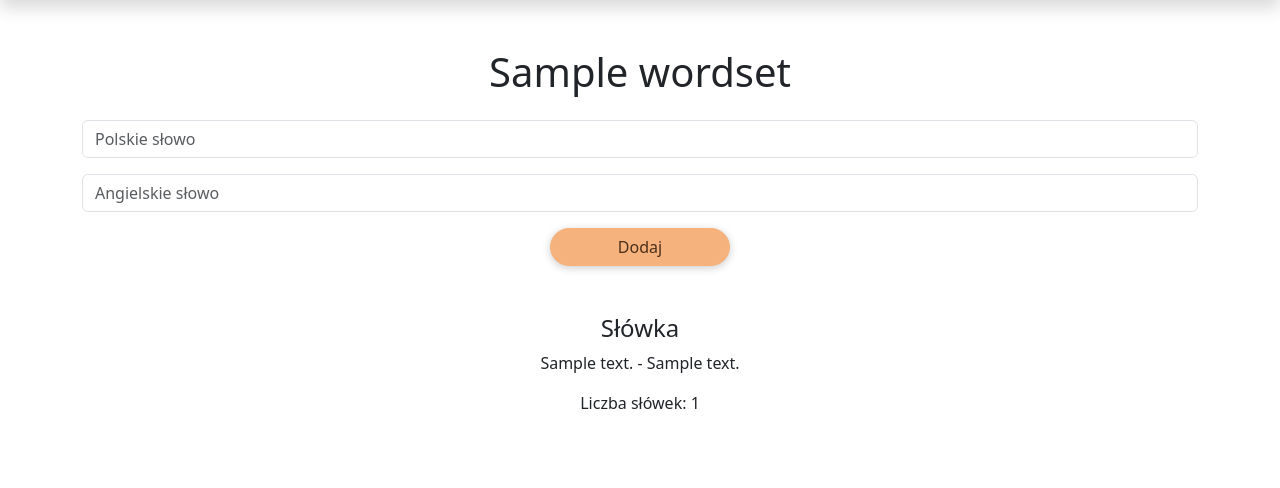
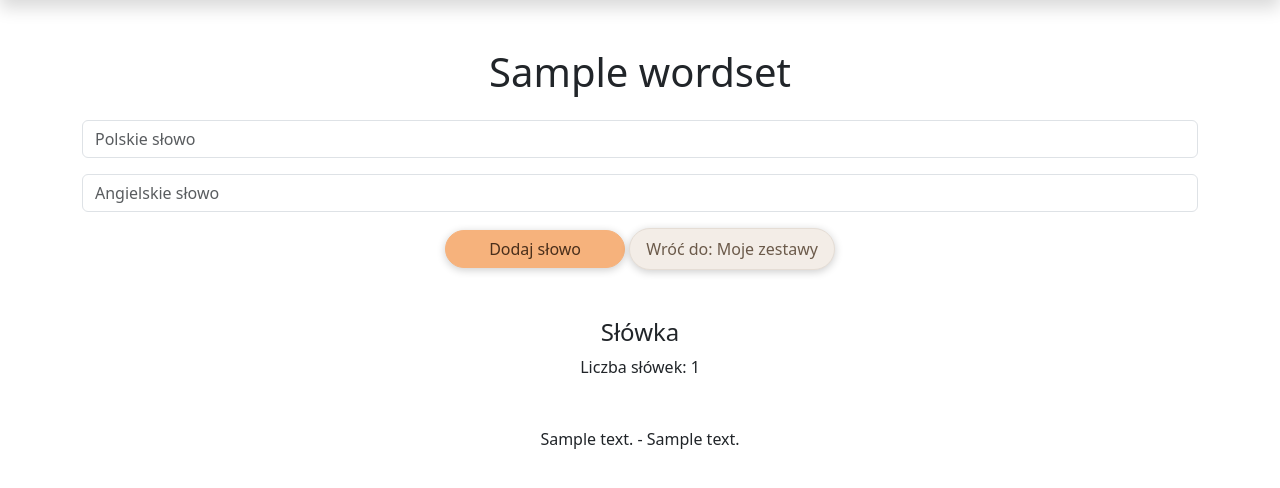
Before and after one commit to piotrgolebiewski07/memo_loop, a Django app: a page that uses words/templates/words/my_set_detail.html in a window 1280 px wide. Shown: the part 68-556 px from the top of the page. Run offline with Django 5.2, Linux system fonts and the light colour scheme; tables that the repository leaves empty hold one stand-in row (values such as "Sample post"); some web fonts are replaced.

Commit message:
Replace custom navigation with href links

```diff
--- a/words/templates/words/my_set_detail.html
+++ b/words/templates/words/my_set_detail.html
@@ -24,20 +24,28 @@
         <button
             type="submit"
             class="btn study-btn rounded-pill">
-            Dodaj
+            Dodaj słowo
         </button>
+
+        <a href="/my-sets/" class="btn end-btn btn-lg rounded-pill">
+            Wróć do: Moje zestawy
+        </a>
      </form>
 
     <div class="mt-5">
         <h4>Słówka</h4>
-
+        <div class="mt-1">
+            Liczba słówek: {{ word_set.words.count }}
+        </div>
+        <div class="mt-5">
             {% for word in word_set.words.all %}
                 <p>{{ word.text_pl }} - {{ word.text_en }}</p>
             {% empty %}
                 <p>Brak słowek w zestawie</p>
             {% endfor %}
         </div>
-    <p>Liczba słówek: {{ word_set.words.count }}</p>
+    </div>
+
 </div>
 
 {% endblock %}
```
Lines whose indentation alone changed are shown as unchanged.
